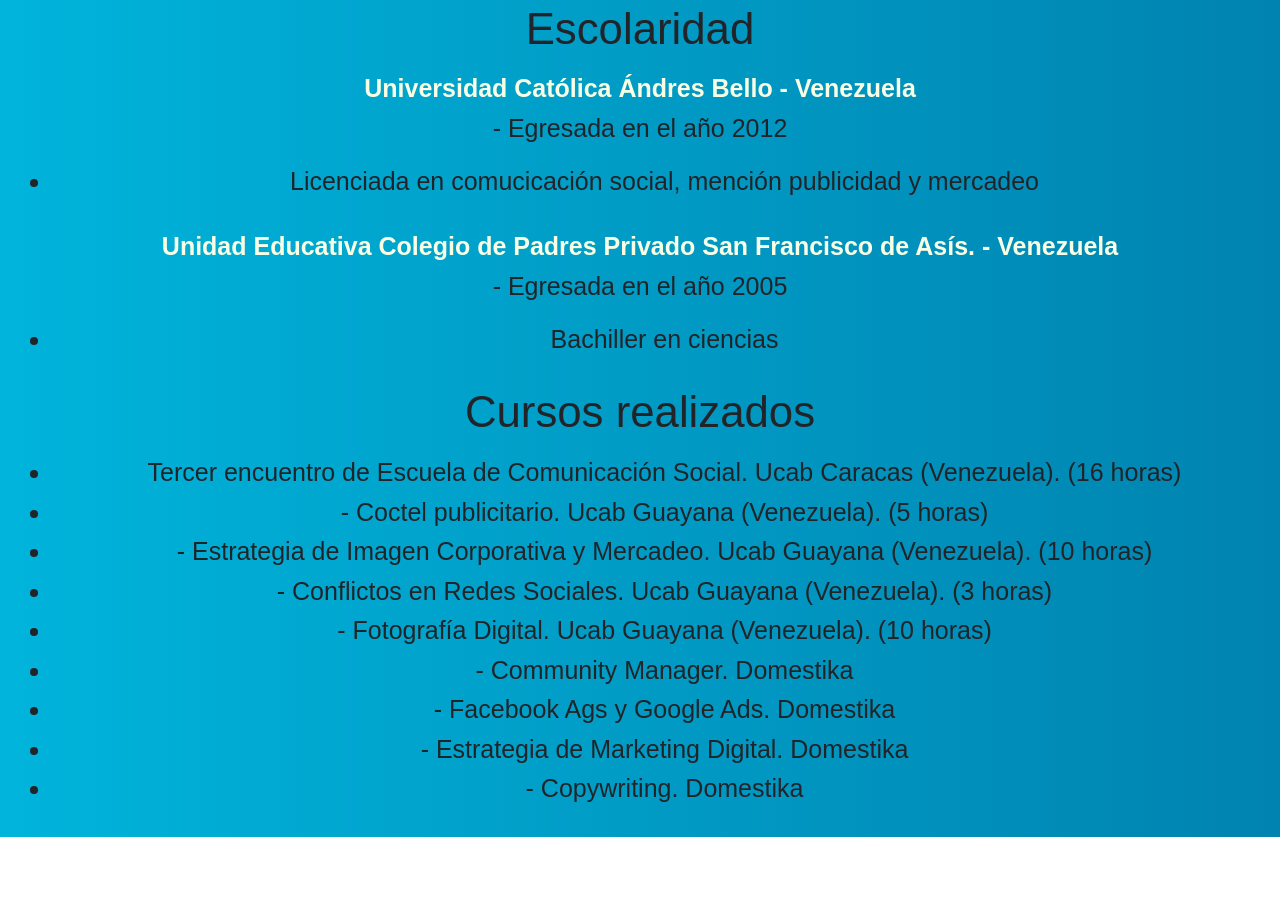
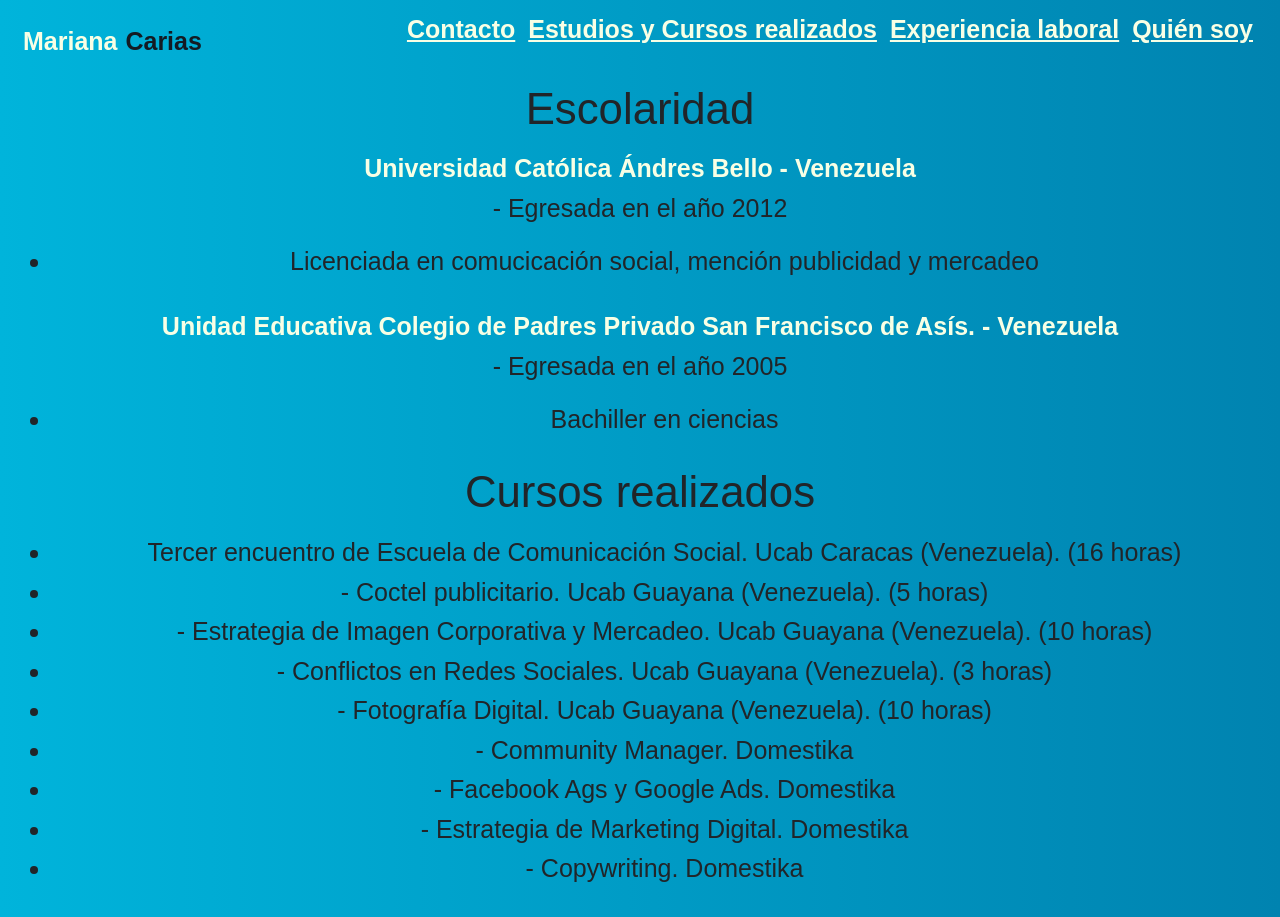
Before and after one commit to Josker409/Comisi-n-53790., a plain HTML site: page estudios.html in a window 1280 px wide. Before the commit the page ends 837 px from the top, so only its background shows below. Drawn offline with nearby package versions, Linux system fonts and the light colour scheme.

Commit message:
Agregue el menu en los demas html

```diff
--- a/estudios.html
+++ b/estudios.html
@@ -10,6 +10,19 @@
     <title>Estudios y Cursos realizados</title>
 </head>
 <body>
+
+    <header>
+        <div class="logo">Mariana <span>Carias</span></div>
+        <nav class="barra">
+            <ul>
+                <li><a href="./redes.html">Contacto</a></li>
+                <li><a href="./estudios.html">Estudios y Cursos realizados</a></li>
+                <li><a href="./experiencia laboral.html">Experiencia laboral</a></li>
+                <li><a href="./quien soy.html">Quién soy</a></li>
+            </ul>
+        </nav>
+    </header>
+
     <h3>Escolaridad</h3>
 
     <dt>Universidad Católica Ándres Bello - Venezuela</dt>
```
Also changed, not shown: experiencia laboral.html (+12 -0 lines), quien soy.html (+13 -0 lines), redes.html (+12 -0 lines).
